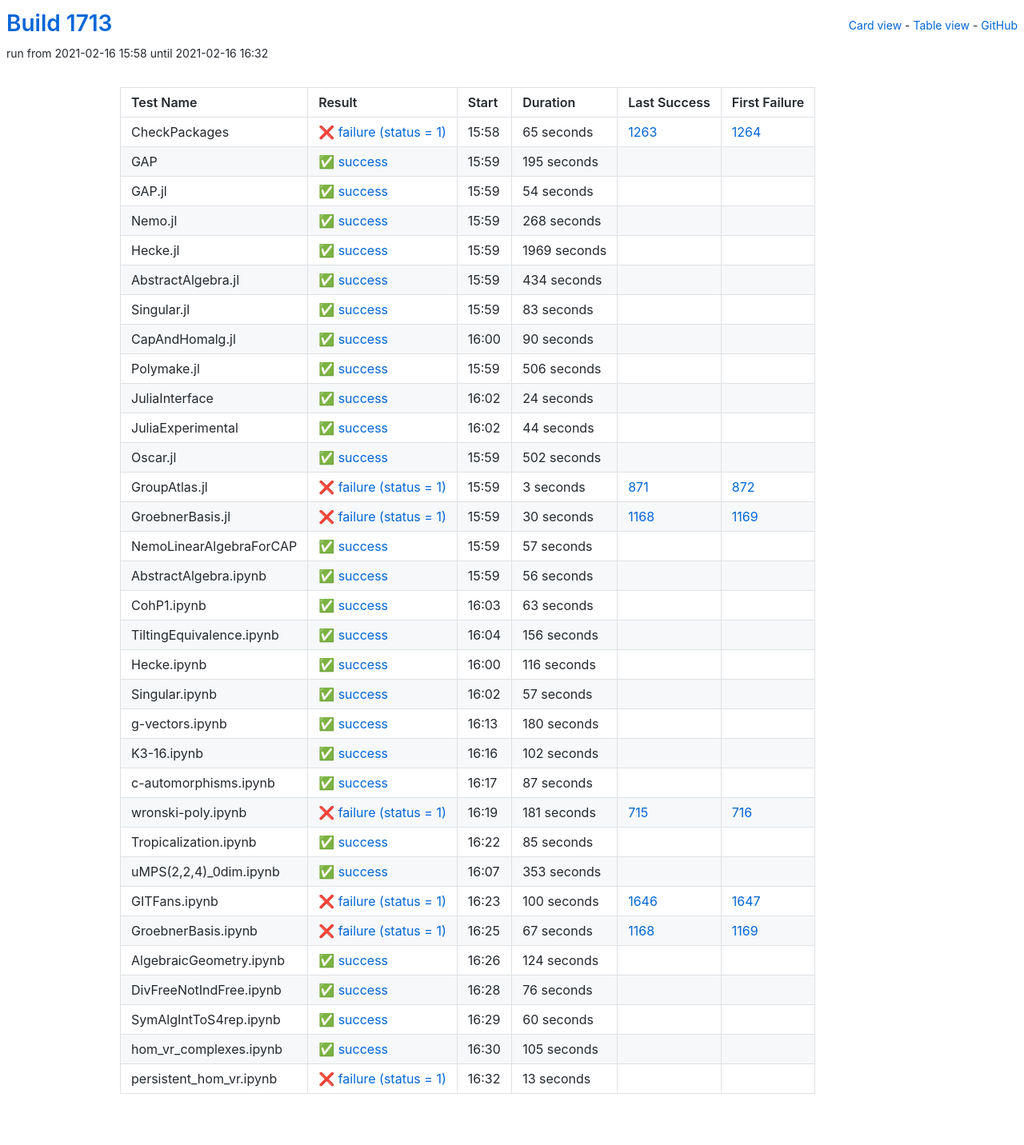
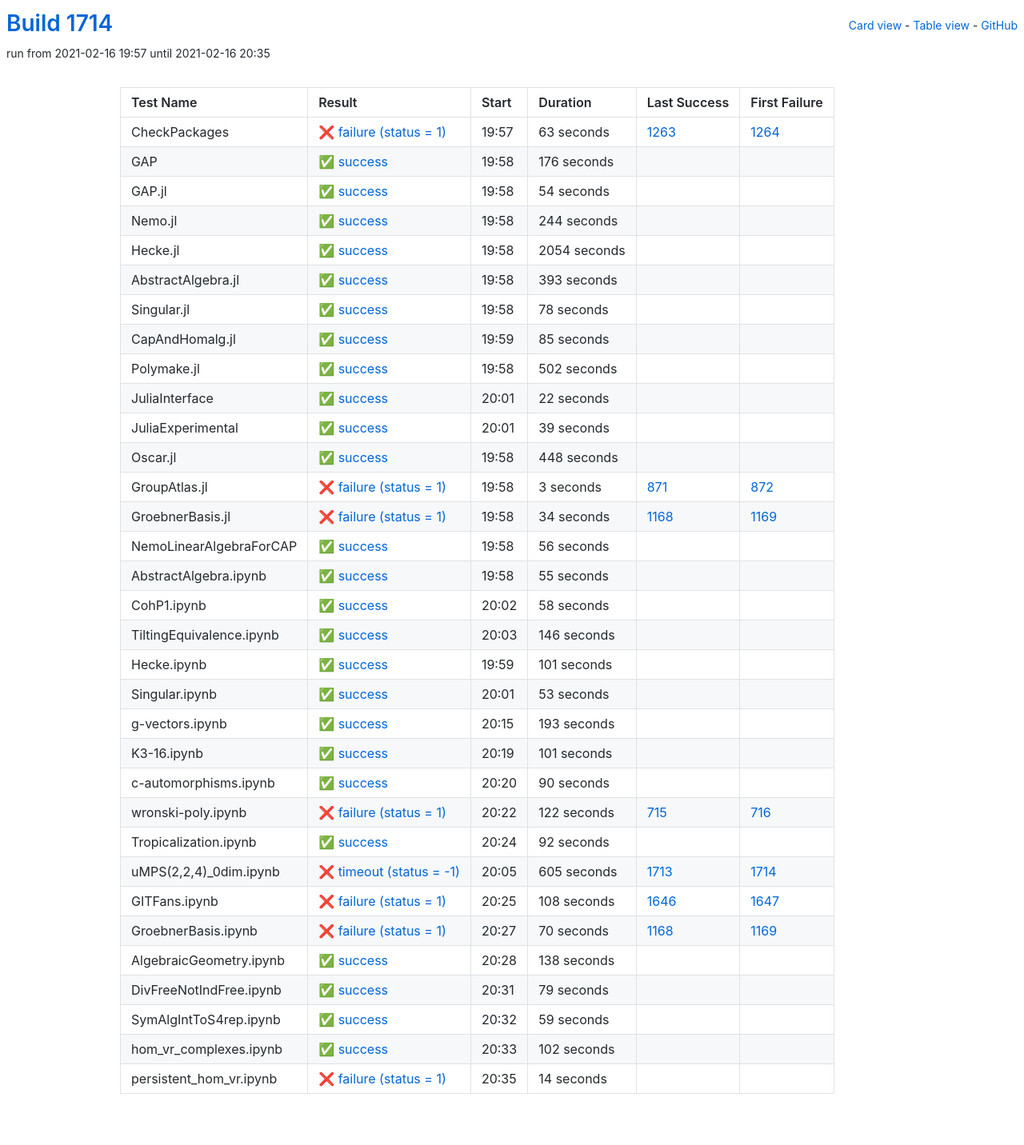
Before and after one commit to oscar-system/oscar-ci-status-stable, a Jekyll site: the page built from table.html, in a window 1280 px wide. Shown: the whole page at 80% size. Built offline with Jekyll 4.4.1, drawn with Linux system fonts in a browser that asks for light colours.

Commit message:
Build #1714

```diff
--- a/_data/ci.yml
+++ b/_data/ci.yml
@@ -1,6 +1,6 @@
 ---
-build: 1713
-build_url: https://oscarci.mathematik.uni-kl.de/job/oscar-stable/1713/
+build: 1714
+build_url: https://oscarci.mathematik.uni-kl.de/job/oscar-stable/1714/
 job: oscar-stable
 organization: oscar-system
 repo: oscar-ci-status-stable
@@ -8,32 +8,32 @@ repourl: https://github.com/oscar-system/oscar-ci-status-stable
 tests:
 - name: CheckPackages
   id: checkpackages
-  log: https://oscarci.mathematik.uni-kl.de/job/oscar-stable/1713/artifact/logs/build-1713/CheckPackages.log
-  start: 2021-02-16 15:58
+  log: https://oscarci.mathematik.uni-kl.de/job/oscar-stable/1714/artifact/logs/build-1714/CheckPackages.log
+  start: 2021-02-16 19:57
   success: false
   exitcode: 1
   status: failure
-  duration: 65
+  duration: 63
   last_success: 1263
   last_success_url: https://oscarci.mathematik.uni-kl.de/job/oscar-stable/1263/
   first_failure: 1264
   first_failure_url: https://oscarci.mathematik.uni-kl.de/job/oscar-stable/1264/
 - name: GAP
   id: gap
-  log: https://oscarci.mathematik.uni-kl.de/job/oscar-stable/1713/artifact/logs/build-1713/GAP.log
-  start: 2021-02-16 15:59
+  log: https://oscarci.mathematik.uni-kl.de/job/oscar-stable/1714/artifact/logs/build-1714/GAP.log
+  start: 2021-02-16 19:58
   success: true
   exitcode: 0
   status: success
-  duration: 195
+  duration: 176
   last_success: false
   last_success_url:
   first_failure: false
   first_failure_url:
 - name: GAP.jl
   id: gap-jl
-  log: https://oscarci.mathematik.uni-kl.de/job/oscar-stable/1713/artifact/logs/build-1713/GAP.jl.log
-  start: 2021-02-16 15:59
+  log: https://oscarci.mathematik.uni-kl.de/job/oscar-stable/1714/artifact/logs/build-1714/GAP.jl.log
+  start: 2021-02-16 19:58
   success: true
   exitcode: 0
   status: success
@@ -44,104 +44,68 @@ tests:
   first_failure_url:
 - name: Nemo.jl
   id: nemo-jl
-  log: https://oscarci.mathematik.uni-kl.de/job/oscar-stable/1713/artifact/logs/build-1713/Nemo.jl.log
-  start: 2021-02-16 15:59
+  log: https://oscarci.mathematik.uni-kl.de/job/oscar-stable/1714/artifact/logs/build-1714/Nemo.jl.log
+  start: 2021-02-16 19:58
   success: true
   exitcode: 0
   status: success
-  duration: 268
+  duration: 244
   last_success: false
   last_success_url:
   first_failure: false
   first_failure_url:
 - name: Hecke.jl
   id: hecke-jl
-  log: https://oscarci.mathematik.uni-kl.de/job/oscar-stable/1713/artifact/logs/build-1713/Hecke.jl.log
-  start: 2021-02-16 15:59
+  log: https://oscarci.mathematik.uni-kl.de/job/oscar-stable/1714/artifact/logs/build-1714/Hecke.jl.log
+  start: 2021-02-16 19:58
   success: true
   exitcode: 0
   status: success
-  duration: 1969
+  duration: 2054
   last_success: false
   last_success_url:
   first_failure: false
   first_failure_url:
 - name: AbstractAlgebra.jl
   id: abstractalgebra-jl
-  log: https://oscarci.mathematik.uni-kl.de/job/oscar-stable/1713/artifact/logs/build-1713/AbstractAlgebra.jl.log
-  start: 2021-02-16 15:59
+  log: https://oscarci.mathematik.uni-kl.de/job/oscar-stable/1714/artifact/logs/build-1714/AbstractAlgebra.jl.log
+  start: 2021-02-16 19:58
   success: true
   exitcode: 0
   status: success
-  duration: 434
+  duration: 393
   last_success: false
   last_success_url:
   first_failure: false
   first_failure_url:
 - name: Singular.jl
   id: singular-jl
-  log: https://oscarci.mathematik.uni-kl.de/job/oscar-stable/1713/artifact/logs/build-1713/Singular.jl.log
-  start: 2021-02-16 15:59
+  log: https://oscarci.mathematik.uni-kl.de/job/oscar-stable/1714/artifact/logs/build-1714/Singular.jl.log
+  start: 2021-02-16 19:58
   success: true
   exitcode: 0
   status: success
-  duration: 83
+  duration: 78
   last_success: false
   last_success_url:
   first_failure: false
   first_failure_url:
 - name: CapAndHomalg.jl
   id: capandhomalg-jl
-  log: https://oscarci.mathematik.uni-kl.de/job/oscar-stable/1713/artifact/logs/build-1713/CapAndHomalg.jl.log
-  start: 2021-02-16 16:00
+  log: https://oscarci.mathematik.uni-kl.de/job/oscar-stable/1714/artifact/logs/build-1714/CapAndHomalg.jl.log
+  start: 2021-02-16 19:59
   success: true
   exitcode: 0
   status: success
-  duration: 90
+  duration: 85
   last_success: false
   last_success_url:
   first_failure: false
   first_failure_url:
 - name: Polymake.jl
   id: polymake-jl
-  log: https://oscarci.mathematik.uni-kl.de/job/oscar-stable/1713/artifact/logs/build-1713/Polymake.jl.log
-  start: 2021-02-16 15:59
-  success: true
-  exitcode: 0
-  status: success
-  duration: 506
-  last_success: false
-  last_success_url:
-  first_failure: false
-  first_failure_url:
-- name: JuliaInterface
-  id: juliainterface
-  log: https://oscarci.mathematik.uni-kl.de/job/oscar-stable/1713/artifact/logs/build-1713/JuliaInterface.log
-  start: 2021-02-16 16:02
-  success: true
-  exitcode: 0
-  status: success
-  duration: 24
-  last_success: false
-  last_success_url:
-  first_failure: false
-  first_failure_url:
-- name: JuliaExperimental
-  id: juliaexperimental
-  log: https://oscarci.mathematik.uni-kl.de/job/oscar-stable/1713/artifact/logs/build-1713/JuliaExperimental.log
-  start: 2021-02-16 16:02
-  success: true
-  exitcode: 0
-  status: success
-  duration: 44
-  last_success: false
-  last_success_url:
-  first_failure: false
-  first_failure_url:
-- name: Oscar.jl
-  id: oscar-jl
-  log: https://oscarci.mathematik.uni-kl.de/job/oscar-stable/1713/artifact/logs/build-1713/Oscar.jl.log
-  start: 2021-02-16 15:59
+  log: https://oscarci.mathematik.uni-kl.de/job/oscar-stable/1714/artifact/logs/build-1714/Polymake.jl.log
+  start: 2021-02-16 19:58
   success: true
   exitcode: 0
   status: success
@@ -150,10 +114,46 @@ tests:
   last_success_url:
   first_failure: false
   first_failure_url:
+- name: JuliaInterface
+  id: juliainterface
+  log: https://oscarci.mathematik.uni-kl.de/job/oscar-stable/1714/artifact/logs/build-1714/JuliaInterface.log
+  start: 2021-02-16 20:01
+  success: true
+  exitcode: 0
+  status: success
+  duration: 22
+  last_success: false
+  last_success_url:
+  first_failure: false
+  first_failure_url:
+- name: JuliaExperimental
+  id: juliaexperimental
+  log: https://oscarci.mathematik.uni-kl.de/job/oscar-stable/1714/artifact/logs/build-1714/JuliaExperimental.log
+  start: 2021-02-16 20:01
+  success: true
+  exitcode: 0
+  status: success
+  duration: 39
+  last_success: false
+  last_success_url:
+  first_failure: false
+  first_failure_url:
+- name: Oscar.jl
+  id: oscar-jl
+  log: https://oscarci.mathematik.uni-kl.de/job/oscar-stable/1714/artifact/logs/build-1714/Oscar.jl.log
+  start: 2021-02-16 19:58
+  success: true
+  exitcode: 0
+  status: success
+  duration: 448
+  last_success: false
+  last_success_url:
+  first_failure: false
+  first_failure_url:
 - name: GroupAtlas.jl
   id: groupatlas-jl
-  log: https://oscarci.mathematik.uni-kl.de/job/oscar-stable/1713/artifact/logs/build-1713/GroupAtlas.jl.log
-  start: 2021-02-16 15:59
+  log: https://oscarci.mathematik.uni-kl.de/job/oscar-stable/1714/artifact/logs/build-1714/GroupAtlas.jl.log
+  start: 2021-02-16 19:58
   success: false
   exitcode: 1
   status: failure
@@ -164,32 +164,20 @@ tests:
   first_failure_url: https://oscarci.mathematik.uni-kl.de/job/oscar-stable/872/
 - name: GroebnerBasis.jl
   id: groebnerbasis-jl
-  log: https://oscarci.mathematik.uni-kl.de/job/oscar-stable/1713/artifact/logs/build-1713/GroebnerBasis.jl.log
-  start: 2021-02-16 15:59
+  log: https://oscarci.mathematik.uni-kl.de/job/oscar-stable/1714/artifact/logs/build-1714/GroebnerBasis.jl.log
+  start: 2021-02-16 19:58
   success: false
   exitcode: 1
   status: failure
-  duration: 30
+  duration: 34
   last_success: 1168
   last_success_url: https://oscarci.mathematik.uni-kl.de/job/oscar-stable/1168/
   first_failure: 1169
   first_failure_url: https://oscarci.mathematik.uni-kl.de/job/oscar-stable/1169/
 - name: NemoLinearAlgebraForCAP
   id: nemolinearalgebraforcap
-  log: https://oscarci.mathematik.uni-kl.de/job/oscar-stable/1713/artifact/logs/build-1713/NemoLinearAlgebraForCAP.log
-  start: 2021-02-16 15:59
-  success: true
-  exitcode: 0
-  status: success
-  duration: 57
-  last_success: false
-  last_success_url:
-  first_failure: false
-  first_failure_url:
-- name: AbstractAlgebra.ipynb
-  id: abstractalgebra-ipynb
-  log: https://oscarci.mathematik.uni-kl.de/job/oscar-stable/1713/artifact/logs/build-1713/AbstractAlgebra.ipynb.log
-  start: 2021-02-16 15:59
+  log: https://oscarci.mathematik.uni-kl.de/job/oscar-stable/1714/artifact/logs/build-1714/NemoLinearAlgebraForCAP.log
+  start: 2021-02-16 19:58
   success: true
   exitcode: 0
   status: success
@@ -198,70 +186,202 @@ tests:
   last_success_url:
   first_failure: false
   first_failure_url:
-- name: CohP1.ipynb
-  id: cohp1-ipynb
-  log: https://oscarci.mathematik.uni-kl.de/job/oscar-stable/1713/artifact/logs/build-1713/CohP1.ipynb.log
-  start: 2021-02-16 16:03
+- name: AbstractAlgebra.ipynb
+  id: abstractalgebra-ipynb
+  log: https://oscarci.mathematik.uni-kl.de/job/oscar-stable/1714/artifact/logs/build-1714/AbstractAlgebra.ipynb.log
+  start: 2021-02-16 19:58
   success: true
   exitcode: 0
   status: success
-  duration: 63
+  duration: 55
+  last_success: false
+  last_success_url:
+  first_failure: false
+  first_failure_url:
+- name: CohP1.ipynb
+  id: cohp1-ipynb
+  log: https://oscarci.mathematik.uni-kl.de/job/oscar-stable/1714/artifact/logs/build-1714/CohP1.ipynb.log
+  start: 2021-02-16 20:02
+  success: true
+  exitcode: 0
+  status: success
+  duration: 58
   last_success: false
   last_success_url:
   first_failure: false
   first_failure_url:
 - name: TiltingEquivalence.ipynb
   id: tiltingequivalence-ipynb
-  log: https://oscarci.mathematik.uni-kl.de/job/oscar-stable/1713/artifact/logs/build-1713/TiltingEquivalence.ipynb.log
-  start: 2021-02-16 16:04
+  log: https://oscarci.mathematik.uni-kl.de/job/oscar-stable/1714/artifact/logs/build-1714/TiltingEquivalence.ipynb.log
+  start: 2021-02-16 20:03
   success: true
   exitcode: 0
   status: success
-  duration: 156
+  duration: 146
   last_success: false
   last_success_url:
   first_failure: false
   first_failure_url:
 - name: Hecke.ipynb
   id: hecke-ipynb
-  log: https://oscarci.mathematik.uni-kl.de/job/oscar-stable/1713/artifact/logs/build-1713/Hecke.ipynb.log
-  start: 2021-02-16 16:00
+  log: https://oscarci.mathematik.uni-kl.de/job/oscar-stable/1714/artifact/logs/build-1714/Hecke.ipynb.log
+  start: 2021-02-16 19:59
   success: true
   exitcode: 0
   status: success
-  duration: 116
+  duration: 101
   last_success: false
   last_success_url:
   first_failure: false
   first_failure_url:
 - name: Singular.ipynb
   id: singular-ipynb
-  log: https://oscarci.mathematik.uni-kl.de/job/oscar-stable/1713/artifact/logs/build-1713/Singular.ipynb.log
-  start: 2021-02-16 16:02
+  log: https://oscarci.mathematik.uni-kl.de/job/oscar-stable/1714/artifact/logs/build-1714/Singular.ipynb.log
+  start: 2021-02-16 20:01
   success: true
   exitcode: 0
   status: success
-  duration: 57
+  duration: 53
   last_success: false
   last_success_url:
   first_failure: false
   first_failure_url:
 - name: g-vectors.ipynb
   id: g-vectors-ipynb
-  log: https://oscarci.mathematik.uni-kl.de/job/oscar-stable/1713/artifact/logs/build-1713/g-vectors.ipynb.log
-  start: 2021-02-16 16:13
+  log: https://oscarci.mathematik.uni-kl.de/job/oscar-stable/1714/artifact/logs/build-1714/g-vectors.ipynb.log
+  start: 2021-02-16 20:15
   success: true
   exitcode: 0
   status: success
-  duration: 180
+  duration: 193
   last_success: false
   last_success_url:
   first_failure: false
   first_failure_url:
 - name: K3-16.ipynb
   id: k3-16-ipynb
-  log: https://oscarci.mathematik.uni-kl.de/job/oscar-stable/1713/artifact/logs/build-1713/K3-16.ipynb.log
-  start: 2021-02-16 16:16
+  log: https://oscarci.mathematik.uni-kl.de/job/oscar-stable/1714/artifact/logs/build-1714/K3-16.ipynb.log
+  start: 2021-02-16 20:19
+  success: true
+  exitcode: 0
+  status: success
+  duration: 101
+  last_success: false
+  last_success_url:
+  first_failure: false
+  first_failure_url:
+- name: c-automorphisms.ipynb
+  id: c-automorphisms-ipynb
+  log: https://oscarci.mathematik.uni-kl.de/job/oscar-stable/1714/artifact/logs/build-1714/c-automorphisms.ipynb.log
+  start: 2021-02-16 20:20
+  success: true
+  exitcode: 0
+  status: success
+  duration: 90
+  last_success: false
+  last_success_url:
+  first_failure: false
+  first_failure_url:
+- name: wronski-poly.ipynb
+  id: wronski-poly-ipynb
+  log: https://oscarci.mathematik.uni-kl.de/job/oscar-stable/1714/artifact/logs/build-1714/wronski-poly.ipynb.log
+  start: 2021-02-16 20:22
+  success: false
+  exitcode: 1
+  status: failure
+  duration: 122
+  last_success: 715
+  last_success_url: https://oscarci.mathematik.uni-kl.de/job/oscar-stable/715/
+  first_failure: 716
+  first_failure_url: https://oscarci.mathematik.uni-kl.de/job/oscar-stable/716/
+- name: Tropicalization.ipynb
+  id: tropicalization-ipynb
+  log: https://oscarci.mathematik.uni-kl.de/job/oscar-stable/1714/artifact/logs/build-1714/Tropicalization.ipynb.log
+  start: 2021-02-16 20:24
+  success: true
+  exitcode: 0
+  status: success
+  duration: 92
+  last_success: false
+  last_success_url:
+  first_failure: false
+  first_failure_url:
+- name: uMPS(2,2,4)_0dim.ipynb
+  id: umps-2-2-4-0dim-ipynb
+  log: https://oscarci.mathematik.uni-kl.de/job/oscar-stable/1714/artifact/logs/build-1714/uMPS-2-2-4-_0dim.ipynb.log
+  start: 2021-02-16 20:05
+  success: false
+  exitcode: -1
+  status: timeout
+  duration: 605
+  last_success: 1713
+  last_success_url: https://oscarci.mathematik.uni-kl.de/job/oscar-stable/1713/
+  first_failure: 1714
+  first_failure_url: https://oscarci.mathematik.uni-kl.de/job/oscar-stable/1714/
+- name: GITFans.ipynb
+  id: gitfans-ipynb
+  log: https://oscarci.mathematik.uni-kl.de/job/oscar-stable/1714/artifact/logs/build-1714/GITFans.ipynb.log
+  start: 2021-02-16 20:25
+  success: false
+  exitcode: 1
+  status: failure
+  duration: 108
+  last_success: 1646
+  last_success_url: https://oscarci.mathematik.uni-kl.de/job/oscar-stable/1646/
+  first_failure: 1647
+  first_failure_url: https://oscarci.mathematik.uni-kl.de/job/oscar-stable/1647/
+- name: GroebnerBasis.ipynb
+  id: groebnerbasis-ipynb
+  log: https://oscarci.mathematik.uni-kl.de/job/oscar-stable/1714/artifact/logs/build-1714/GroebnerBasis.ipynb.log
+  start: 2021-02-16 20:27
+  success: false
+  exitcode: 1
+  status: failure
+  duration: 70
+  last_success: 1168
+  last_success_url: https://oscarci.mathematik.uni-kl.de/job/oscar-stable/1168/
+  first_failure: 1169
+  first_failure_url: https://oscarci.mathematik.uni-kl.de/job/oscar-stable/1169/
+- name: AlgebraicGeometry.ipynb
+  id: algebraicgeometry-ipynb
+  log: https://oscarci.mathematik.uni-kl.de/job/oscar-stable/1714/artifact/logs/build-1714/AlgebraicGeometry.ipynb.log
+  start: 2021-02-16 20:28
+  success: true
+  exitcode: 0
+  status: success
+  duration: 138
+  last_success: false
+  last_success_url:
+  first_failure: false
+  first_failure_url:
+- name: DivFreeNotIndFree.ipynb
+  id: divfreenotindfree-ipynb
+  log: https://oscarci.mathematik.uni-kl.de/job/oscar-stable/1714/artifact/logs/build-1714/DivFreeNotIndFree.ipynb.log
+  start: 2021-02-16 20:31
+  success: true
+  exitcode: 0
+  status: success
+  duration: 79
+  last_success: false
+  last_success_url:
+  first_failure: false
+  first_failure_url:
+- name: SymAlgIntToS4rep.ipynb
+  id: symalginttos4rep-ipynb
+  log: https://oscarci.mathematik.uni-kl.de/job/oscar-stable/1714/artifact/logs/build-1714/SymAlgIntToS4rep.ipynb.log
+  start: 2021-02-16 20:32
+  success: true
+  exitcode: 0
+  status: success
+  duration: 59
+  last_success: false
+  last_success_url:
+  first_failure: false
+  first_failure_url:
+- name: hom_vr_complexes.ipynb
+  id: hom-vr-complexes-ipynb
+  log: https://oscarci.mathematik.uni-kl.de/job/oscar-stable/1714/artifact/logs/build-1714/hom_vr_complexes.ipynb.log
+  start: 2021-02-16 20:33
   success: true
   exitcode: 0
   status: success
@@ -270,135 +390,15 @@ tests:
   last_success_url:
   first_failure: false
   first_failure_url:
-- name: c-automorphisms.ipynb
-  id: c-automorphisms-ipynb
-  log: https://oscarci.mathematik.uni-kl.de/job/oscar-stable/1713/artifact/logs/build-1713/c-automorphisms.ipynb.log
-  start: 2021-02-16 16:17
-  success: true
-  exitcode: 0
-  status: success
-  duration: 87
+- name: persistent_hom_vr.ipynb
+  id: persistent-hom-vr-ipynb
+  log: https://oscarci.mathematik.uni-kl.de/job/oscar-stable/1714/artifact/logs/build-1714/persistent_hom_vr.ipynb.log
+  start: 2021-02-16 20:35
+  success: false
+  exitcode: 1
+  status: failure
+  duration: 14
   last_success: false
   last_success_url:
   first_failure: false
   first_failure_url:
-- name: wronski-poly.ipynb
-  id: wronski-poly-ipynb
-  log: https://oscarci.mathematik.uni-kl.de/job/oscar-stable/1713/artifact/logs/build-1713/wronski-poly.ipynb.log
-  start: 2021-02-16 16:19
-  success: false
-  exitcode: 1
-  status: failure
-  duration: 181
-  last_success: 715
-  last_success_url: https://oscarci.mathematik.uni-kl.de/job/oscar-stable/715/
-  first_failure: 716
-  first_failure_url: https://oscarci.mathematik.uni-kl.de/job/oscar-stable/716/
-- name: Tropicalization.ipynb
-  id: tropicalization-ipynb
-  log: https://oscarci.mathematik.uni-kl.de/job/oscar-stable/1713/artifact/logs/build-1713/Tropicalization.ipynb.log
-  start: 2021-02-16 16:22
-  success: true
-  exitcode: 0
-  status: success
-  duration: 85
-  last_success: false
-  last_success_url:
-  first_failure: false
-  first_failure_url:
-- name: uMPS(2,2,4)_0dim.ipynb
-  id: umps-2-2-4-0dim-ipynb
-  log: https://oscarci.mathematik.uni-kl.de/job/oscar-stable/1713/artifact/logs/build-1713/uMPS-2-2-4-_0dim.ipynb.log
-  start: 2021-02-16 16:07
-  success: true
-  exitcode: 0
-  status: success
-  duration: 353
-  last_success: false
-  last_success_url:
-  first_failure: false
-  first_failure_url:
-- name: GITFans.ipynb
-  id: gitfans-ipynb
-  log: https://oscarci.mathematik.uni-kl.de/job/oscar-stable/1713/artifact/logs/build-1713/GITFans.ipynb.log
-  start: 2021-02-16 16:23
-  success: false
-  exitcode: 1
-  status: failure
-  duration: 100
-  last_success: 1646
-  last_success_url: https://oscarci.mathematik.uni-kl.de/job/oscar-stable/1646/
-  first_failure: 1647
-  first_failure_url: https://oscarci.mathematik.uni-kl.de/job/oscar-stable/1647/
-- name: GroebnerBasis.ipynb
-  id: groebnerbasis-ipynb
-  log: https://oscarci.mathematik.uni-kl.de/job/oscar-stable/1713/artifact/logs/build-1713/GroebnerBasis.ipynb.log
-  start: 2021-02-16 16:25
-  success: false
-  exitcode: 1
-  status: failure
-  duration: 67
-  last_success: 1168
-  last_success_url: https://oscarci.mathematik.uni-kl.de/job/oscar-stable/1168/
-  first_failure: 1169
-  first_failure_url: https://oscarci.mathematik.uni-kl.de/job/oscar-stable/1169/
-- name: AlgebraicGeometry.ipynb
-  id: algebraicgeometry-ipynb
-  log: https://oscarci.mathematik.uni-kl.de/job/oscar-stable/1713/artifact/logs/build-1713/AlgebraicGeometry.ipynb.log
-  start: 2021-02-16 16:26
-  success: true
-  exitcode: 0
-  status: success
-  duration: 124
-  last_success: false
-  last_success_url:
-  first_failure: false
-  first_failure_url:
-- name: DivFreeNotIndFree.ipynb
-  id: divfreenotindfree-ipynb
-  log: https://oscarci.mathematik.uni-kl.de/job/oscar-stable/1713/artifact/logs/build-1713/DivFreeNotIndFree.ipynb.log
-  start: 2021-02-16 16:28
-  success: true
-  exitcode: 0
-  status: success
-  duration: 76
-  last_success: false
-  last_success_url:
-  first_failure: false
-  first_failure_url:
-- name: SymAlgIntToS4rep.ipynb
-  id: symalginttos4rep-ipynb
-  log: https://oscarci.mathematik.uni-kl.de/job/oscar-stable/1713/artifact/logs/build-1713/SymAlgIntToS4rep.ipynb.log
-  start: 2021-02-16 16:29
-  success: true
-  exitcode: 0
-  status: success
-  duration: 60
-  last_success: false
-  last_success_url:
-  first_failure: false
-  first_failure_url:
-- name: hom_vr_complexes.ipynb
-  id: hom-vr-complexes-ipynb
-  log: https://oscarci.mathematik.uni-kl.de/job/oscar-stable/1713/artifact/logs/build-1713/hom_vr_complexes.ipynb.log
-  start: 2021-02-16 16:30
-  success: true
-  exitcode: 0
-  status: success
-  duration: 105
-  last_success: false
-  last_success_url:
-  first_failure: false
-  first_failure_url:
-- name: persistent_hom_vr.ipynb
-  id: persistent-hom-vr-ipynb
-  log: https://oscarci.mathematik.uni-kl.de/job/oscar-stable/1713/artifact/logs/build-1713/persistent_hom_vr.ipynb.log
-  start: 2021-02-16 16:32
-  success: false
-  exitcode: 1
-  status: failure
-  duration: 13
-  last_success: false
-  last_success_url:
-  first_failure: false
-  first_failure_url:
```
Also changed, not shown: README.md.
